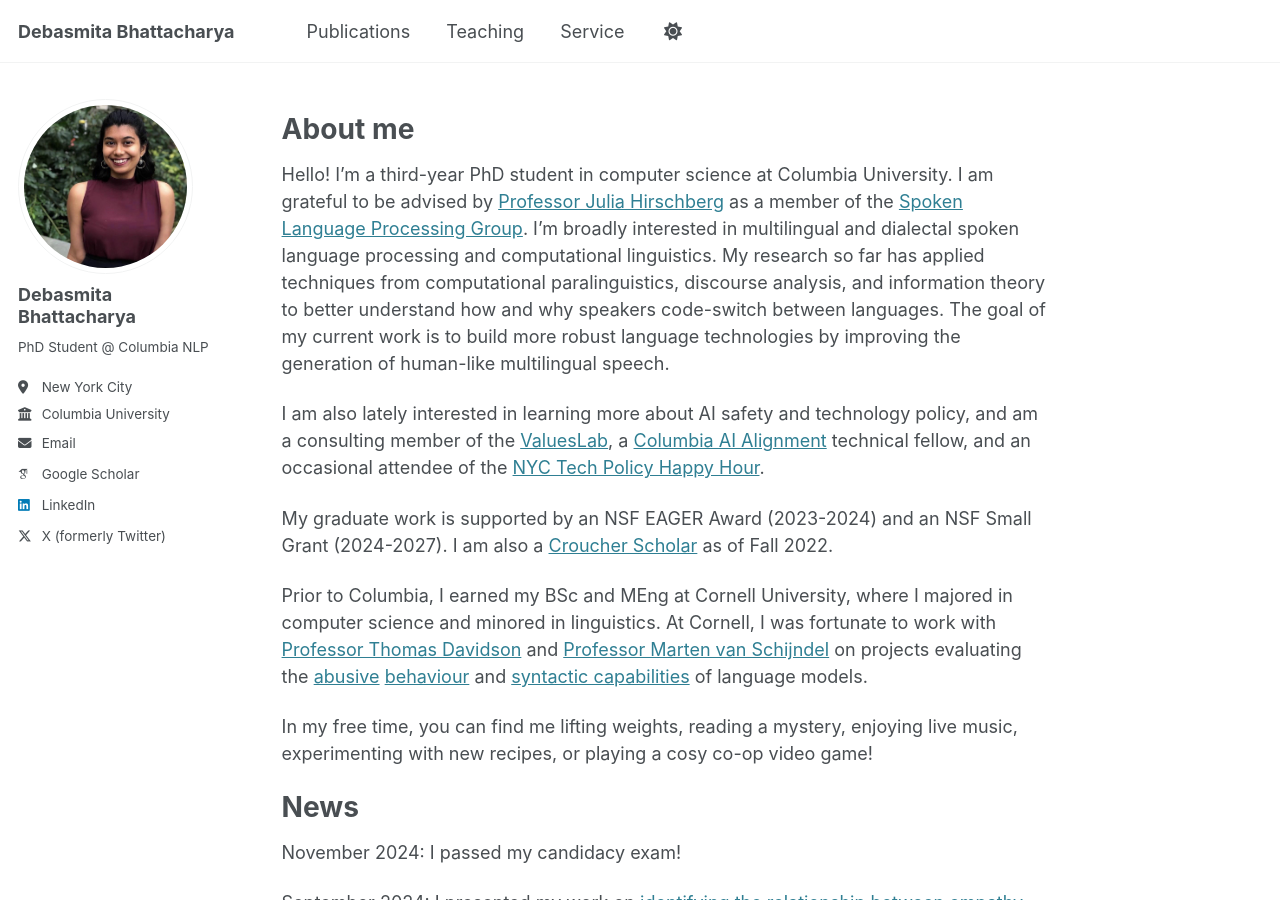
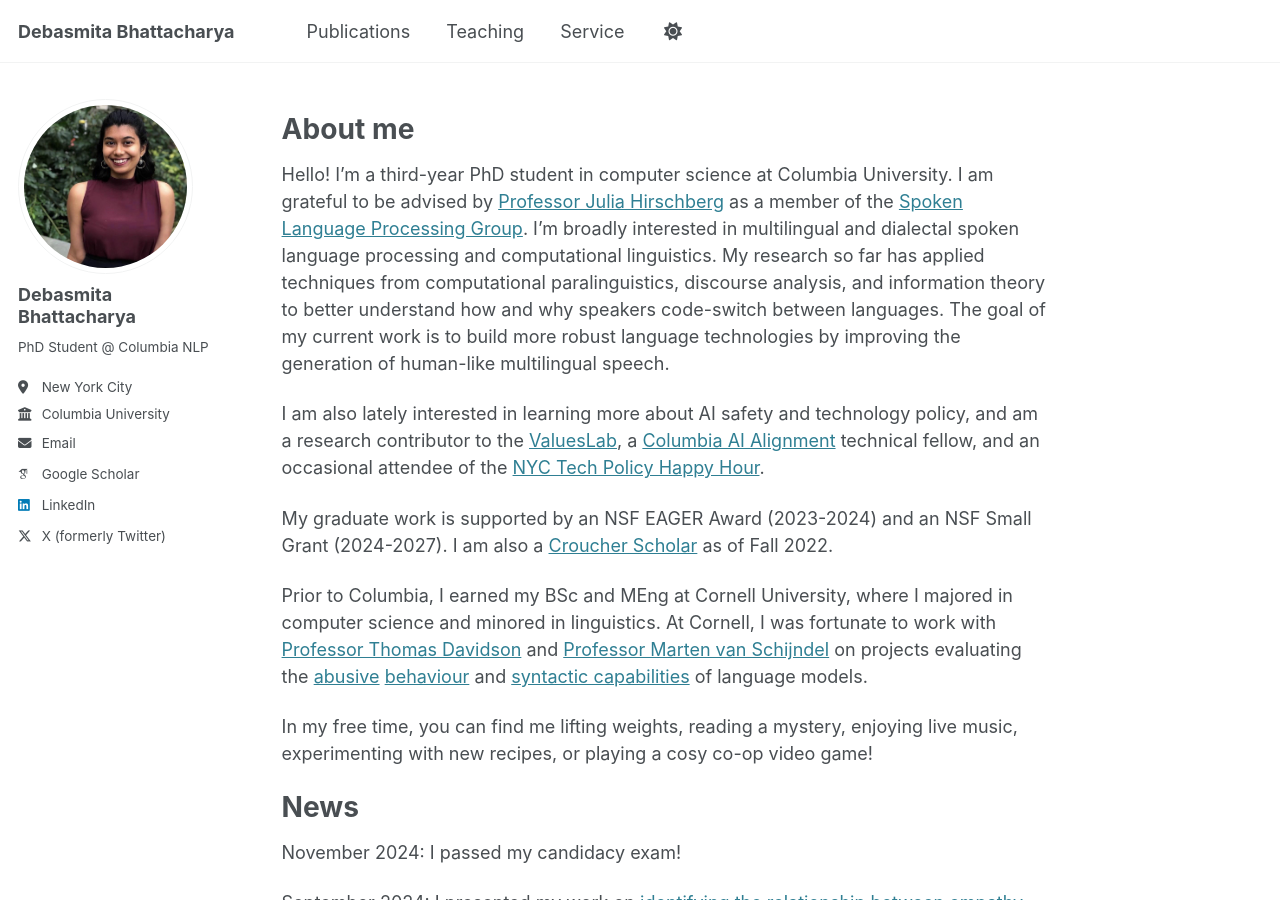
Before and after one commit to debasmita-b/debasmita-b.github.io, a Jekyll site: the page built from _pages/about.md, in a window 1280 px wide and 900 px high. Built offline with Jekyll 4.4.1, drawn with Linux system fonts in a browser that asks for light colours; some web fonts are replaced.

Commit message:
updating valueslab wording

```diff
--- a/_pages/about.md
+++ b/_pages/about.md
@@ -11,7 +11,7 @@ About me
 ======
 Hello! I'm a third-year PhD student in computer science at Columbia University. I am grateful to be advised by [Professor Julia Hirschberg](http://www.cs.columbia.edu/~julia/) as a member of the [Spoken Language Processing Group](http://www.cs.columbia.edu/speech/). I'm broadly interested in multilingual and dialectal spoken language processing and computational linguistics. My research so far has applied techniques from computational paralinguistics, discourse analysis, and information theory to better understand how and why speakers code-switch between languages. The goal of my current work is to build more robust language technologies by improving the generation of human-like multilingual speech.
 
-I am also lately interested in learning more about AI safety and technology policy, and am a consulting member of the [ValuesLab](https://valueslab.github.io/), a [Columbia AI Alignment](https://www.cualignment.org/) technical fellow, and an occasional attendee of the [NYC Tech Policy Happy Hour](https://buttondown.com/nyctechpolicyhh/archive/).
+I am also lately interested in learning more about AI safety and technology policy, and am a research contributor to the [ValuesLab](https://valueslab.github.io/), a [Columbia AI Alignment](https://www.cualignment.org/) technical fellow, and an occasional attendee of the [NYC Tech Policy Happy Hour](https://buttondown.com/nyctechpolicyhh/archive/).
 
 My graduate work is supported by an NSF EAGER Award (2023-2024) and an NSF Small Grant (2024-2027). I am also a [Croucher Scholar](https://scholars.croucher.org.hk/) as of Fall 2022.
 
```
